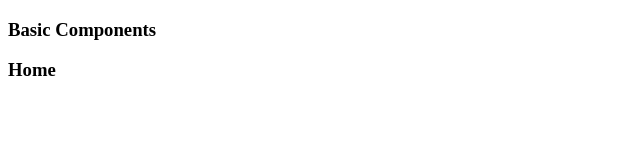
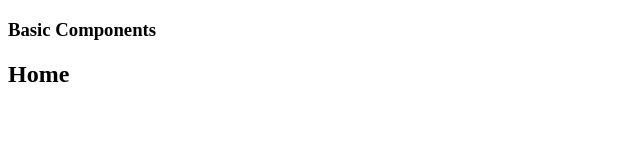
Before and after one commit to BRivasTorres/Practicing-React, a React (Vite) app in the folder React Router/ReactRouter--V5/: page / in a window 1280 px wide. Shown: the top 160 px of the page, without its empty margins (0-640 px from the left). Built offline with nearby package versions, Linux system fonts and the light colour scheme.

Commit message:
Resolviendo Paginas no encontradas

```diff
--- a/React Router/ReactRouter--V5/src/App.jsx
+++ b/React Router/ReactRouter--V5/src/App.jsx
@@ -2,6 +2,8 @@ import BasicConcepts from "./components/BasicConcepts"
 import {BrowserRouter as Router, Route, Switch } from "react-router-dom"
 import Acerca from "./pages/Acerca"
 import Contacto from "./pages/Contacto"
+import Home from "./pages/Home"
+import Error404 from "./pages/Error404"
 
 function App() {
   return (
@@ -9,11 +11,10 @@ function App() {
       <BasicConcepts />
       <Router>
         <Switch>
-            <Route exact path="/">
-              <h3>Home</h3>
-            </Route>
+            <Route exact path="/" component={Home} />
             <Route exact path="/acerca" component={Acerca} />
-            <Route exact  path="/contacto" component={Contacto} />
+            <Route exact path="/contacto" component={Contacto} />
+            <Route path="*" component={Error404} />
         </Switch>
       </Router>
     </>
--- /dev/null
+++ b/React Router/ReactRouter--V5/src/pages/Error404.jsx
@@ -0,0 +1,12 @@
+import React from 'react'
+
+const Error404 = () => {
+  return (
+    <div>
+      <h3>Error 404</h3>
+      <p>Not Found</p>
+    </div>
+  )
+}
+
+export default Error404
--- /dev/null
+++ b/React Router/ReactRouter--V5/src/pages/Home.jsx
@@ -0,0 +1,11 @@
+import React from 'react'
+
+const Home = () => {
+  return (
+    <div>
+      <h2>Home</h2>
+    </div>
+  )
+}
+
+export default Home
```
